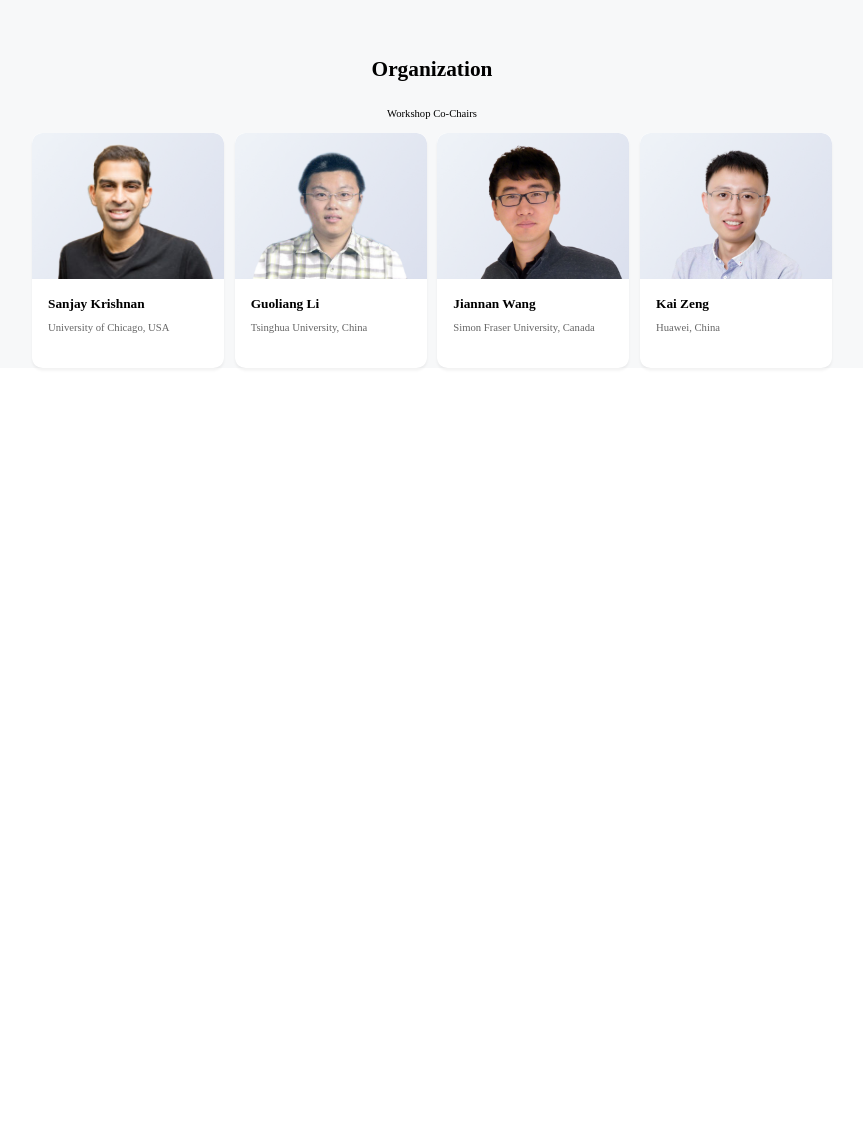
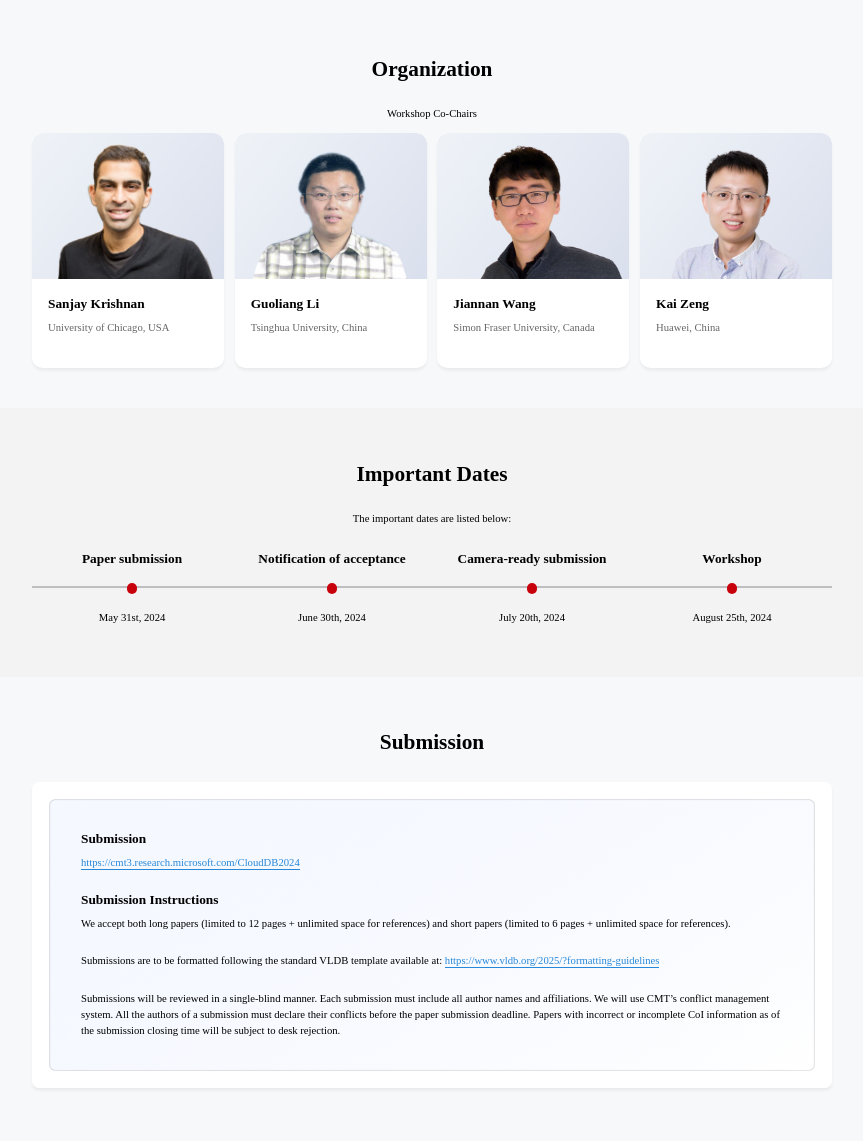
Before and after one commit to clouddbworkshop/2024, a plain HTML site: page index.html in a window 1280 px wide. Shown: the part 1413-2554 px from the top of the page, without its empty margins (208-1071 px from the left). Before the commit the page ends 1821 px from the top, so only its background shows below. Drawn offline with Linux system fonts and the light colour scheme; files whose address does not match are found by name; a web font is replaced by a local one.

Commit message:
Update index.html

```diff
--- a/index.html
+++ b/index.html
@@ -29,7 +29,8 @@
                             <li class="li" data-key="Workshop Overview"><a class="one-nav" href="#meun2">Workshop Overview</a></li>
                             <li class="li" data-key="Topics of Interest"><a class="one-nav" href="#meun3">Topics of Interest</a></li>
                             <li class="li" data-key="Organization"><a class="one-nav" href="#meun4">Organization</a></li>
-
+                            <li class="li" data-key="Important Dates"><a class="one-nav" href="#meun5">Important Dates</a></li>
+                            <li class="li" data-key="Submission"><a class="one-nav" href="#meun6">Submission</a></li>
                         </ul>
 
                     </nav>
@@ -181,6 +182,57 @@
         </div>
 
 
+ <div class="data-4" id="meun5">
+            <div class="z_max">
+                <div class="z_title">
+                    Important Dates
+                    <span class="active">The important dates are listed below:</span>
+                </div>
+                <div class="z_sec4">
+                    <ul class="ul">
+                        <li class="li">
+                            <h2>Paper submission</h2>
+                            <div class="dian"></div>
+                            <p>May 31st, 2024</p>
+                        </li>
+                        <li class="li">
+                            <h2>Notification of acceptance</h2>
+                            <div class="dian"></div>
+                            <p>June 30th, 2024</p>
+                        </li>
+                        <li class="li">
+                            <h2>Camera-ready submission</h2>
+                            <div class="dian"></div>
+                            <p>July 20th, 2024</p>
+                        </li>
+                        <li class="li">
+                            <h2>Workshop</h2>
+                            <div class="dian"></div>
+                            <p>August 25th, 2024</p>
+                        </li>
+                    </ul>
+                </div>
+            </div>
+        </div>
+
+        <div class="data-5" id="meun6">
+            <div class="z_max">
+                <div class="z_title">Submission</div>
+                <div class="z_sec5">
+                    <div class="max">
+                        <div class="nr">
+                            <h2>Submission</h2>
+                            <p><a href="https://cmt3.research.microsoft.com/CloudDB2024" target="_blank">https://cmt3.research.microsoft.com/<span>CloudDB2024</span></a></p>
+                            <h2>Submission Instructions</h2>
+                            <p>We accept both long papers (limited to 12 pages + unlimited space for references) and short papers (limited to 6 pages + unlimited space for references).</p>
+                            <p>Submissions are to be formatted following the standard VLDB template available at: <a href="https://www.vldb.org/2025/?formatting-guidelines" target="_blank">https://www.vldb.org/2025/?formatting-guidelines</a></p>
+                            <p>Submissions will be reviewed in a single-blind manner. Each submission must include all author names and affiliations. We will use CMT’s conflict management system. All the authors of a submission must declare their conflicts before the paper submission deadline. Papers with incorrect or incomplete CoI information as of the submission closing time will be subject to desk rejection.</p>
+                        </div>
+                    </div>
+                </div>
+            </div>
+        </div>
+
 
 
 
```
